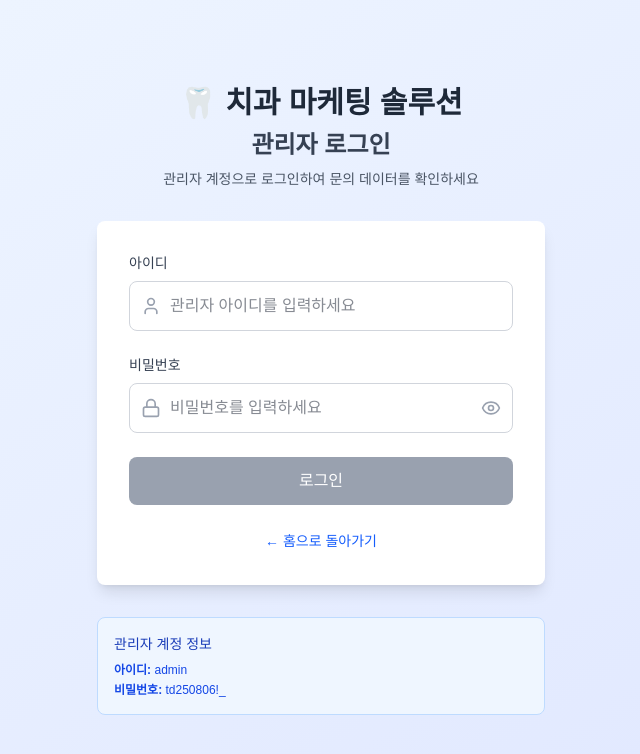
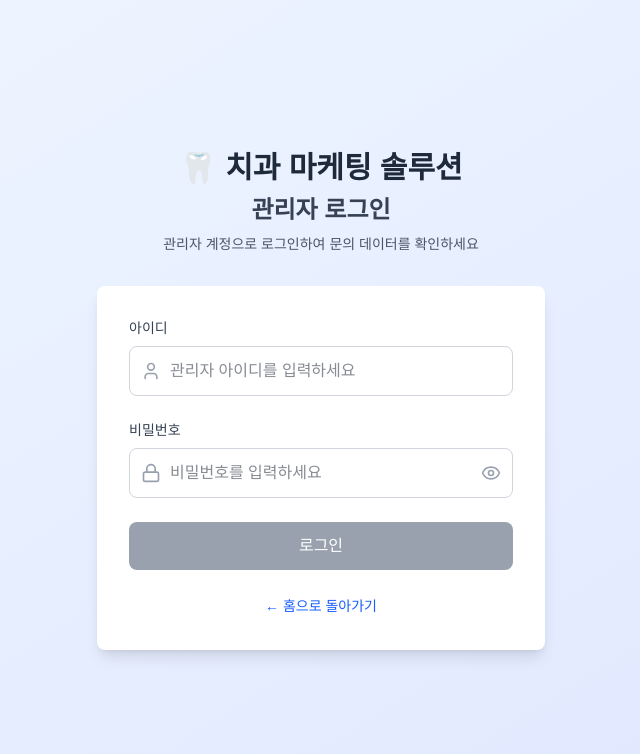
Before and after one commit to pesuspense/qna-marketing-solution, a Next.js app: page /admin/login in a window 1280 px wide. Shown: the top 754 px of the page, without its empty margins (319-959 px from the left). Built offline with nearby package versions, Linux system fonts and the light colour scheme.

Commit message:
보안 강화: 관리자 로그인 화면에서 계정 정보 삭제

```diff
--- a/src/app/admin/login/page.tsx
+++ b/src/app/admin/login/page.tsx
@@ -136,14 +136,7 @@
           </div>
         </div>
 
-        {/* 관리자 계정 안내 */}
-        <div className="bg-blue-50 border border-blue-200 rounded-lg p-4">
-          <h3 className="text-sm font-medium text-blue-800 mb-2">관리자 계정 정보</h3>
-          <div className="text-xs text-blue-700 space-y-1">
-            <p><strong>아이디:</strong> admin</p>
-            <p><strong>비밀번호:</strong> td250806!_</p>
-          </div>
-        </div>
+
       </div>
     </div>
   );
```
